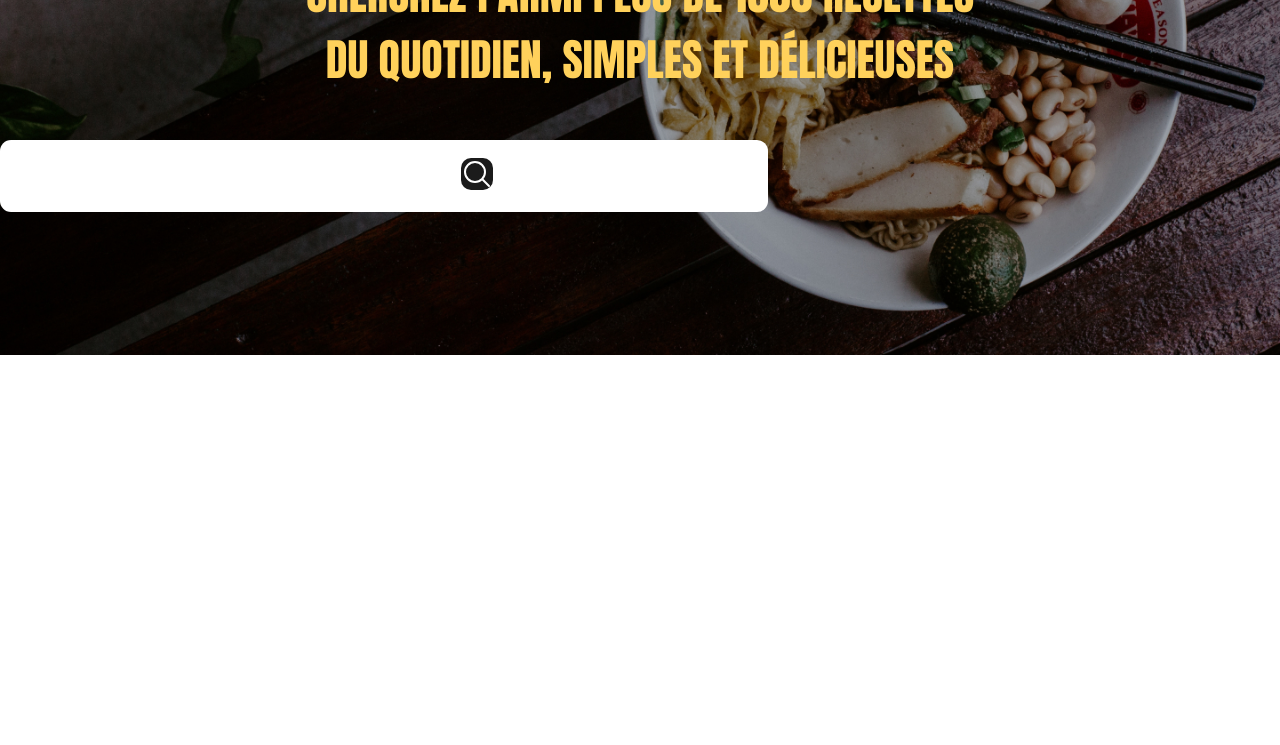
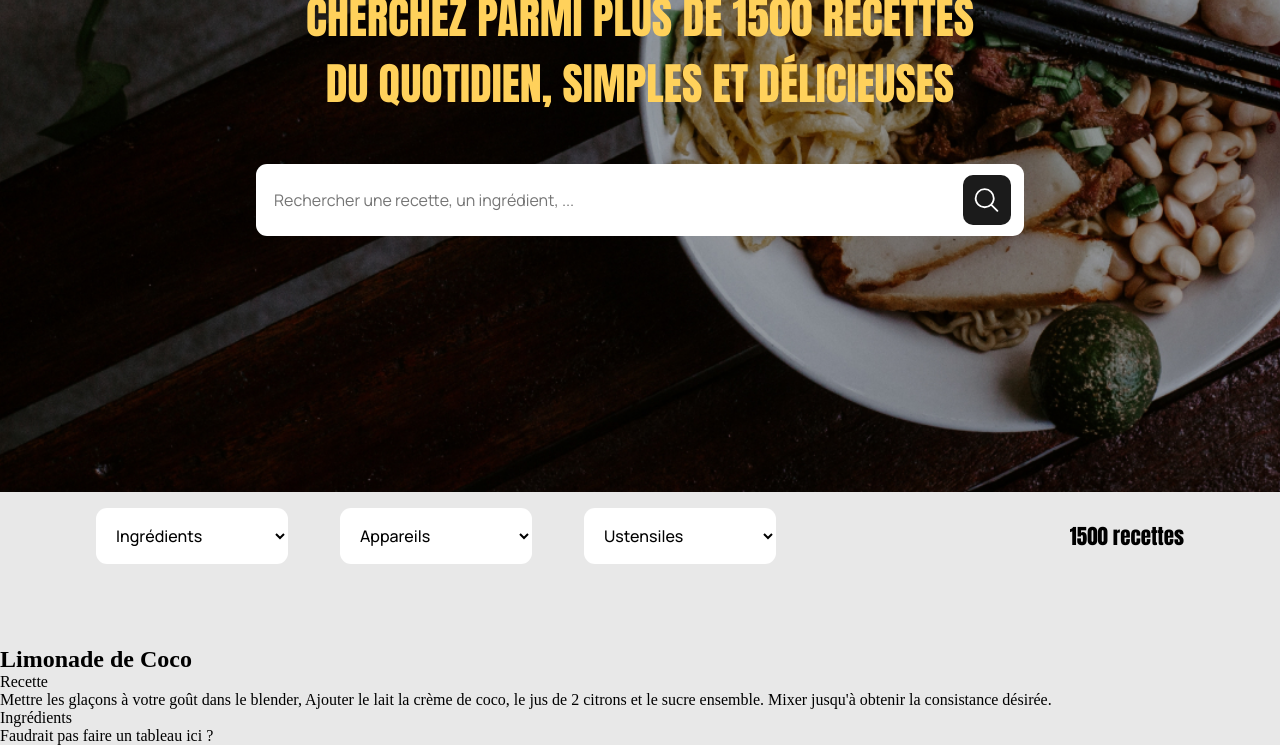
Before and after one commit to Yhumi0210/Projet-7-les-petits-plats, a plain HTML site: page index.html in a window 1280 px wide. Shown: the part 308-1053 px from the top of the page. Before the commit the page ends 800 px from the top, so only its background shows below. Drawn offline with Linux system fonts and the light colour scheme.

Commit message:
construction de la page en statique

```diff
--- a/assets/scss/main.scss
+++ b/assets/scss/main.scss
@@ -9,7 +9,7 @@ $light-black: #1B1B1B;
 $black: #000000;
 $white: #FFFFFF;
 $grey: #7A7A7A;
-$light-grey: #C6C6C6;
+$light-grey: rgba(198, 198, 198, 0.4);
 
 // fonts
 $title: 'Anton', sans-serif;
@@ -24,10 +24,10 @@ $size--21: 1.313rem; //21px
 $size--44: 2.75rem; //44px
 
 //font-weight
-$weight-bold: 700;
-$weight-medium: 500;
-$weight-regular: 400;
-$weight-thin: 300;
+$bold: 700;
+$medium: 500;
+$regular: 400;
+$thin: 300;
 
 //background-image
 $image-bg: '../../img/bg1.jpg';
@@ -39,60 +39,97 @@ $image-bg: '../../img/bg1.jpg';
 h1 {
   font-family: $title;
   font-size: $size--44;
-  font-weight: $weight-regular;
+  font-weight: $regular;
   color: $yellow;
 }
 
 .header {
-  //background-image: url($image-bg);
+  background-image: url($image-bg);
+  background-size: cover;
+  background-position: center;
   width: 100%;
-  height: 100%;
+  height: 50rem;
   display: flex;
   flex-direction: column;
   &__home {
-    z-index: 10;
-    position: relative;
     &__logo {
-      margin: 4rem 0 10rem 6rem;
+      margin: 4rem 0 13rem 6rem;
+      width: 10%;
+      height: auto;
     }
   }
   &__title {
-    z-index: 10;
-    position: relative;
     text-align: center;
     margin: 0 0 3rem 0;
   }
   &__search {
-    z-index: 10;
-    position: relative;
-    align-items: center;
-    align-content: center;
-    justify-content: center;
-    justify-items: center;
-    text-align: center;
+    display: flex;
     border-radius: 11px;
     width: 60%;
     height: 4.5rem;
     background-color: $white;
+    justify-content: center;
+    align-self: center;
     &__bar {
+      margin-left: 1rem;
       border: none;
+      width: 100%;
+      border-radius: 11px;
+      font-family: $text;
+      font-size: $size--16;
+      font-weight: $regular;
+      color: $grey;
     }
-    &__glass {
-      z-index: 10;
-      position: relative;
-      width: 2rem;
-      height: 2rem;
-      color: $white;
+    &__container {
+      display: flex;
+      width: 54px;
+      height: 50px;
       background-color: $light-black;
       border-radius: 10px;
+      align-self: center;
+      margin-right: 0.8rem;
+      justify-content: center;
+      align-items: center;
+      &__glass {
+        color: $white;
+        width: 29px;
+        height: 30px;
+      }
     }
   }
-  &__img {
-    position: absolute;
-    top: -2.1rem;
-    z-index: 0;
-    width: 100%;
-    height: 100%;
-    object-fit: contain;
+}
+
+.sort {
+  background-color: $light-grey;
+  display: flex;
+  flex-direction: row;
+  justify-content: space-between;
+  align-items: center;
+  padding: 1rem 6rem 4rem 6rem;
+  &__filter {
+    &__categories {
+      margin-right: 3rem;
+      padding: 0 1rem 0 1rem;
+      border: none;
+      border-radius: 11px;
+      background-color: $white;
+      width: 12rem;
+      height: 3.5rem;
+      font-family: $text;
+      font-size: $size--16;
+      font-weight: $medium;
+      color: black;
+    }
+  }
+  &__counter {
+    text-align: center;
+    font-family: $title;
+    font-size: $size--21;
+    font-weight: $regular;
   }
 }
+
+.hero {
+  background-color: $light-grey;
+
+}
--- a/index.html
+++ b/index.html
@@ -17,14 +17,50 @@
         DU QUOTIDIEN, SIMPLES ET DÉLICIEUSES</h1>
     <div class="header__search">
         <label for="recipe-search"></label>
-        <input class="header__search__bar" type="search" id="recipe-search" name="">
-        <svg class="header__search__glass w-6 h-6" xmlns="http://www.w3.org/2000/svg" fill="none" viewBox="0 0 24 24" stroke-width="1.5" stroke="currentColor">
-            <path stroke-linecap="round" stroke-linejoin="round" d="m21 21-5.197-5.197m0 0A7.5 7.5 0 1 0 5.196 5.196a7.5 7.5 0 0 0 10.607 10.607Z" />
-        </svg>
+        <input placeholder="Rechercher une recette, un ingrédient, ..." class="header__search__bar" type="search" id="recipe-search" name="Rechercher une recette, un ingrédient, ...">
+        <div class="header__search__container">
+            <svg class="header__search__container__glass w-6 h-6" xmlns="http://www.w3.org/2000/svg" fill="none" viewBox="0 0 24 24" stroke-width="1.5" stroke="currentColor">
+                <path stroke-linecap="round" stroke-linejoin="round" d="m21 21-5.197-5.197m0 0A7.5 7.5 0 1 0 5.196 5.196a7.5 7.5 0 0 0 10.607 10.607Z" />
+            </svg>
+        </div>
     </div>
-    <img class="header__img" src="img/bg1.jpg" alt="Plat de présentation">
 </header>
+<section class="sort">
+    <aside class="sort__filter">
+        <label for="filter-ingredient" class=""></label>
+        <select id="filter-ingredient" class="sort__filter__categories">
+            <option value="byIngredient">Ingrédients</option>
+        </select>
+        <select id="filter-device" class="sort__filter__categories">
+            <option value="byDevice">Appareils</option>
+        </select>
+        <select id="filter-stuff" class="sort__filter__categories">
+            <option value="byStuff">Ustensiles</option>
+        </select>
+    </aside>
+    <p id="counter-recipes" class="sort__counter">1500 recettes</p>
+</section>
 <main class="hero">
+    <article class="hero__recipe">
+        <img class="hero__recipe__img" src="" alt="">
+        <section class="hero__recipe__text">
+            <h2>Limonade de Coco</h2>
+            <div>
+                Recette
+                <p>Mettre les glaçons à votre goût dans le blender, Ajouter le lait  la crème de coco, le jus de 2 citrons et le sucre ensemble. Mixer jusqu'à obtenir la consistance désirée.</p>
+            </div>
+            <div>
+                Ingrédients
+                <div></div>
+                <div></div>
+                <div></div>
+                <div></div>
+                <div></div>
+                <div></div>
+                Faudrait pas faire un tableau ici ?
+            </div>
+        </section>
+    </article>
 </main>
 <script type="module" src="scripts/js/index.js"></script>
 </body>
```
Also changed, not shown: assets/css/main.css, 2 other files.
